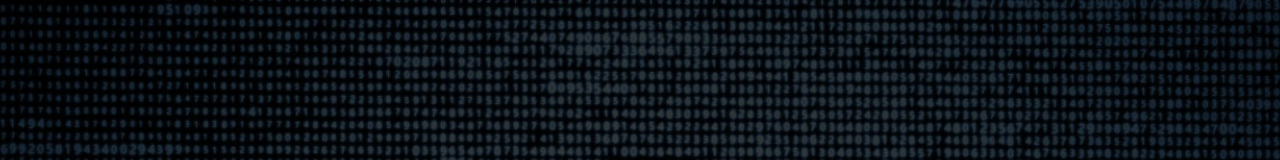
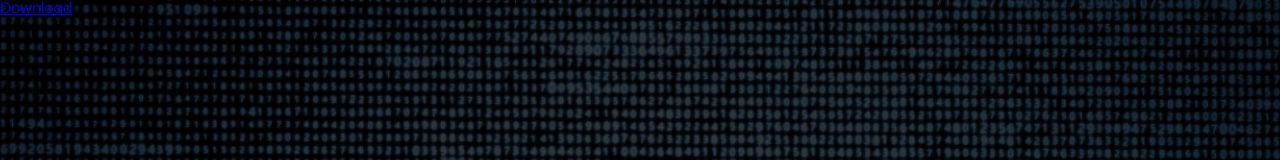
Before and after one commit to vulnscan1/vulnscan1.github.io, a plain HTML site: page index.html in a window 1280 px wide. Shown: the top 160 px of the page. Drawn offline with Linux system fonts and the light colour scheme.

Commit message:
Update index.html

```diff
--- a/index.html
+++ b/index.html
@@ -18,7 +18,9 @@
         	<a href="mailto:vulnscan1@gmail.com"
  class="btn">Learn More >></a>
         </div>
-
+        <div class ="button1">
+        	<a href="#" class="btn1">Download</a>
+        </div>
 
 
 
```
